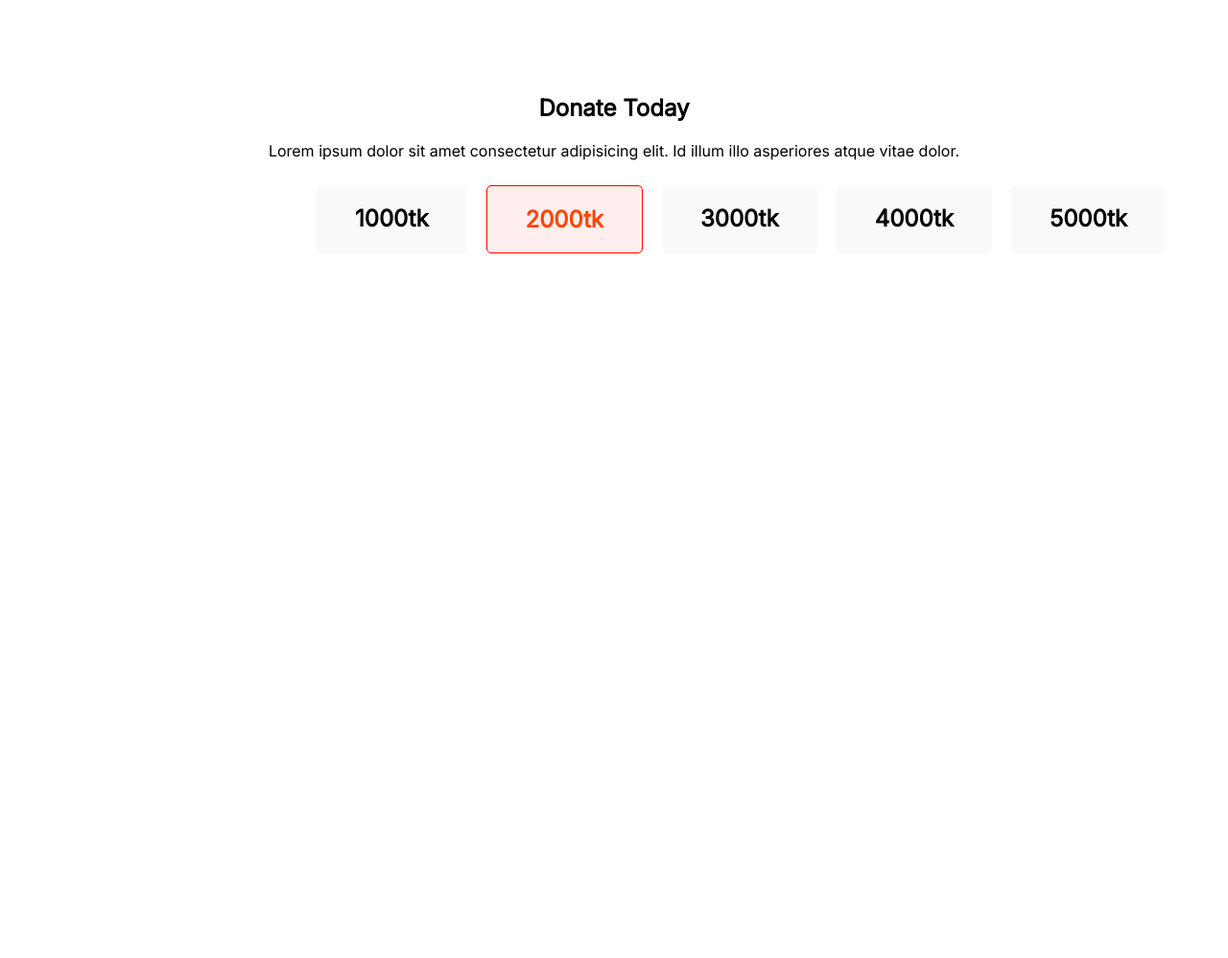
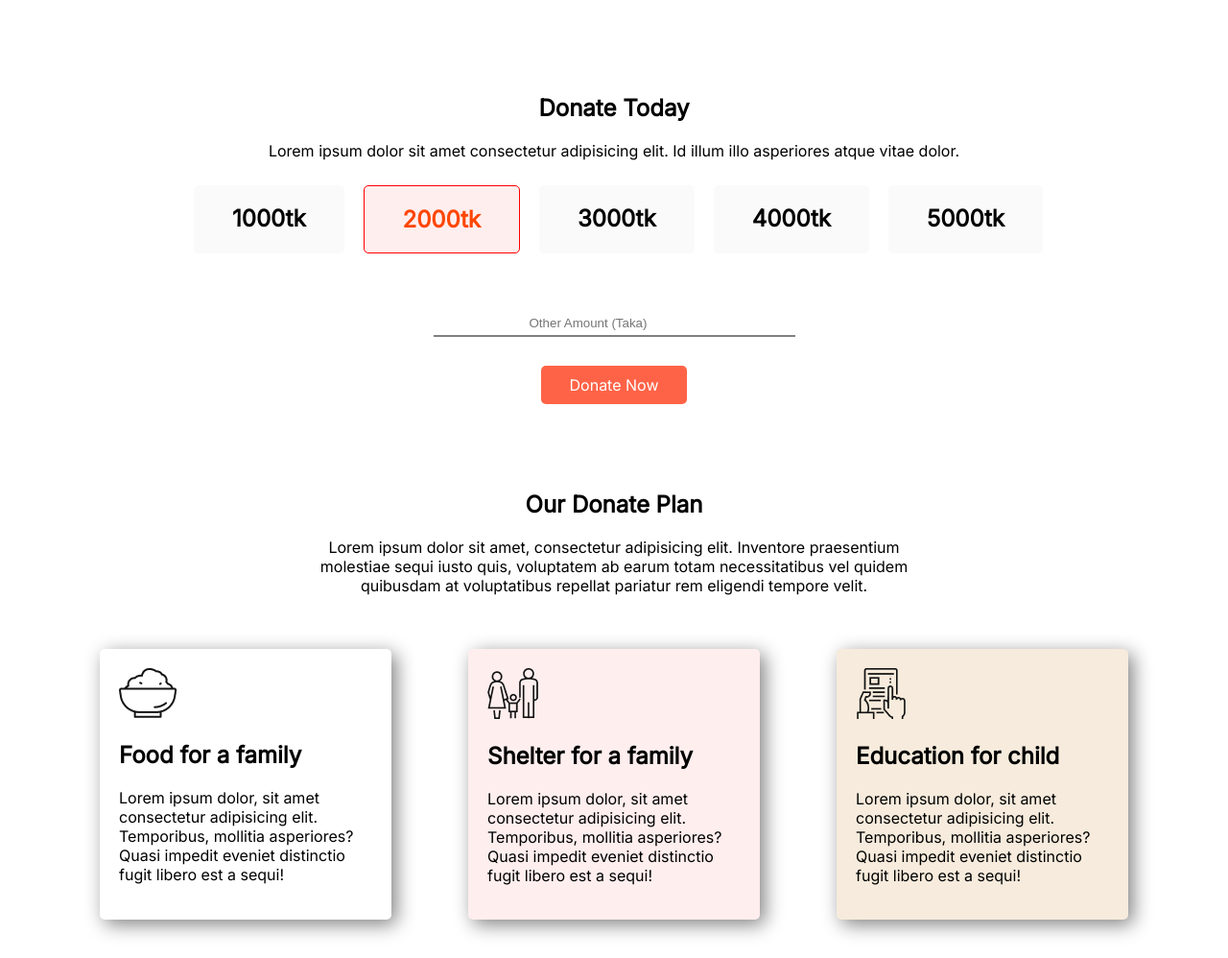
Before and after one commit to rakib-007/helping-people, a plain HTML site: page index.html in a window 1280 px wide. Shown: the part 502-1500 px from the top of the page at 96% size. Before the commit the page ends 800 px from the top, so only its background shows below. Drawn offline with Linux system fonts and the light colour scheme.

Commit message:
planning area added

```diff
--- a/index.html
+++ b/index.html
@@ -35,7 +35,7 @@
                 Lorem ipsum dolor sit amet consectetur adipisicing elit. Id illum illo asperiores atque vitae dolor.
             </p>
         </div>
-        <div class="flexiable-area">
+        <div class="flexiable-area middle-area">
             <h2 class="donate-price">
                 1000tk
             </h2>
@@ -52,6 +52,41 @@
                 5000tk
             </h2>
         </div>
+        <div class="payments-area">
+            <input class="input-payment" placeholder="Other Amount (Taka)" type="text"> <br> <br> <br>
+            <a target="_blank" href="https://web.programming-hero.com/" class="link-button">Donate Now</a>
+        </div>
+    </section>
+
+    <section class="third-container">
+        <div class="planing-area">
+            <h1>
+                Our Donate Plan
+            </h1>
+            <p>Lorem ipsum dolor sit amet, consectetur adipisicing elit. Inventore praesentium molestiae sequi iusto quis, voluptatem ab earum totam necessitatibus vel quidem quibusdam at voluptatibus repellat pariatur rem eligendi tempore velit.</p>
+        </div>
+    </section>
+    <section class="cart-aontiner">
+        <div class="cart cart-1">
+            <img src="./icons/food.png" alt="">
+            <h2>
+                Food for a family
+            </h2>
+            <p>Lorem ipsum dolor, sit amet consectetur adipisicing elit. Temporibus, mollitia asperiores? Quasi impedit eveniet distinctio fugit libero est a sequi!</p>
+        </div>
+
+        <div class="cart cart-2">
+            <img src="./icons/shelter.png" alt="">
+            <h2>
+                Shelter for a family
+            </h2>
+            <p>Lorem ipsum dolor, sit amet consectetur adipisicing elit. Temporibus, mollitia asperiores? Quasi impedit eveniet distinctio fugit libero est a sequi!</p>
+        </div>
+        <div class="cart cart-3">
+            <img src="./icons/Frame-1.png" alt="">
+            <h2>Education for child</h2>
+            <p>Lorem ipsum dolor, sit amet consectetur adipisicing elit. Temporibus, mollitia asperiores? Quasi impedit eveniet distinctio fugit libero est a sequi!</p>
+        </div>
     </section>
 </body>
 </html>
--- a/style.css
+++ b/style.css
@@ -29,11 +29,12 @@ body{
 }
 .middle-area{
     text-align: center;
+    margin: auto;
+    max-width: 70%;
 }
 .flexiable-area{
     display: flex;
-    margin: auto;
-    max-width: 50%;
+
 
 }
 .donate-price{
@@ -51,3 +52,39 @@ body{
     border-radius: 5px;
     background-color: #FFEEEE;
 }
+.payments-area{
+    text-align: center;
+    padding-top: 50px;
+    margin-bottom: 100px;
+
+}
+.input-payment{
+    padding: 5px 100px;
+    border: none;
+    border-bottom: 2px solid gray;
+}
+.planing-area{
+    text-align: center;
+    margin: auto;
+    max-width: 50%;
+}
+.cart-aontiner{
+    display: flex;
+    margin: auto;
+    max-width: 90%;
+}
+.cart{
+    border-radius: 5px;
+    box-shadow: 5px 5px  20px gray;
+    margin: 40px 40px;
+    padding: 20px;
+}
+.cart-1{
+  background-color: rgba(79, 157, 166, 0.1))
+}
+.cart-2{
+    background-color: rgba(255, 89, 89, 0.1)  ;
+  }
+.cart-3{
+    background-color: #f6ebdc ;
+  }
```
